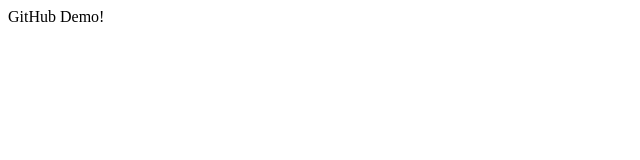
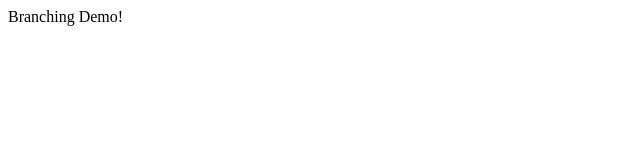
Before and after one commit to MurkyMarc/ansible101, a plain HTML site: page index.html in a window 1280 px wide. Shown: the full height of the page, 0-640 px from the left. Drawn offline with Linux system fonts and the light colour scheme.

Commit message:
Update index.html

```diff
--- a/index.html
+++ b/index.html
@@ -1 +1 @@
-<html>GitHub Demo!</html>
+<html>Branching Demo!</html>
```
